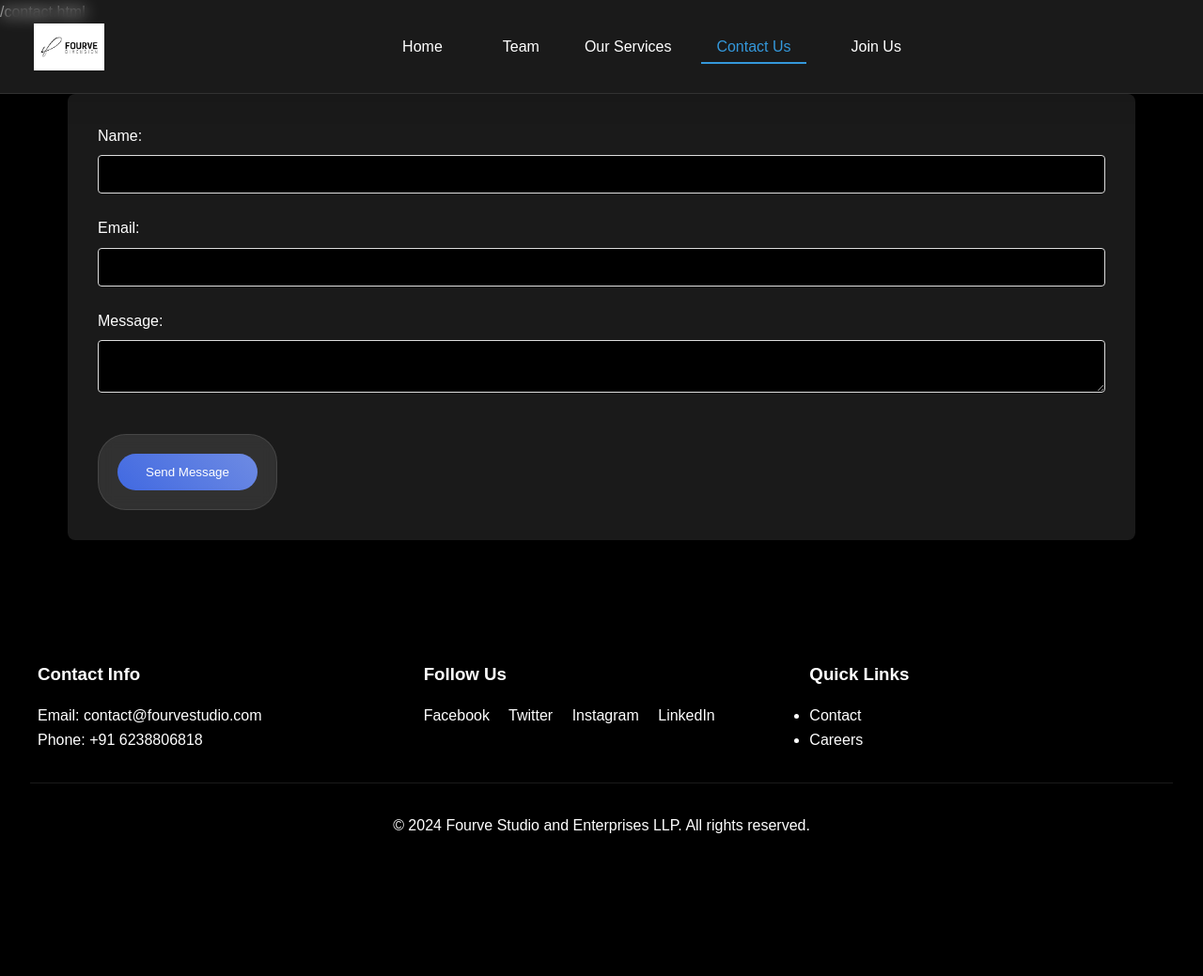
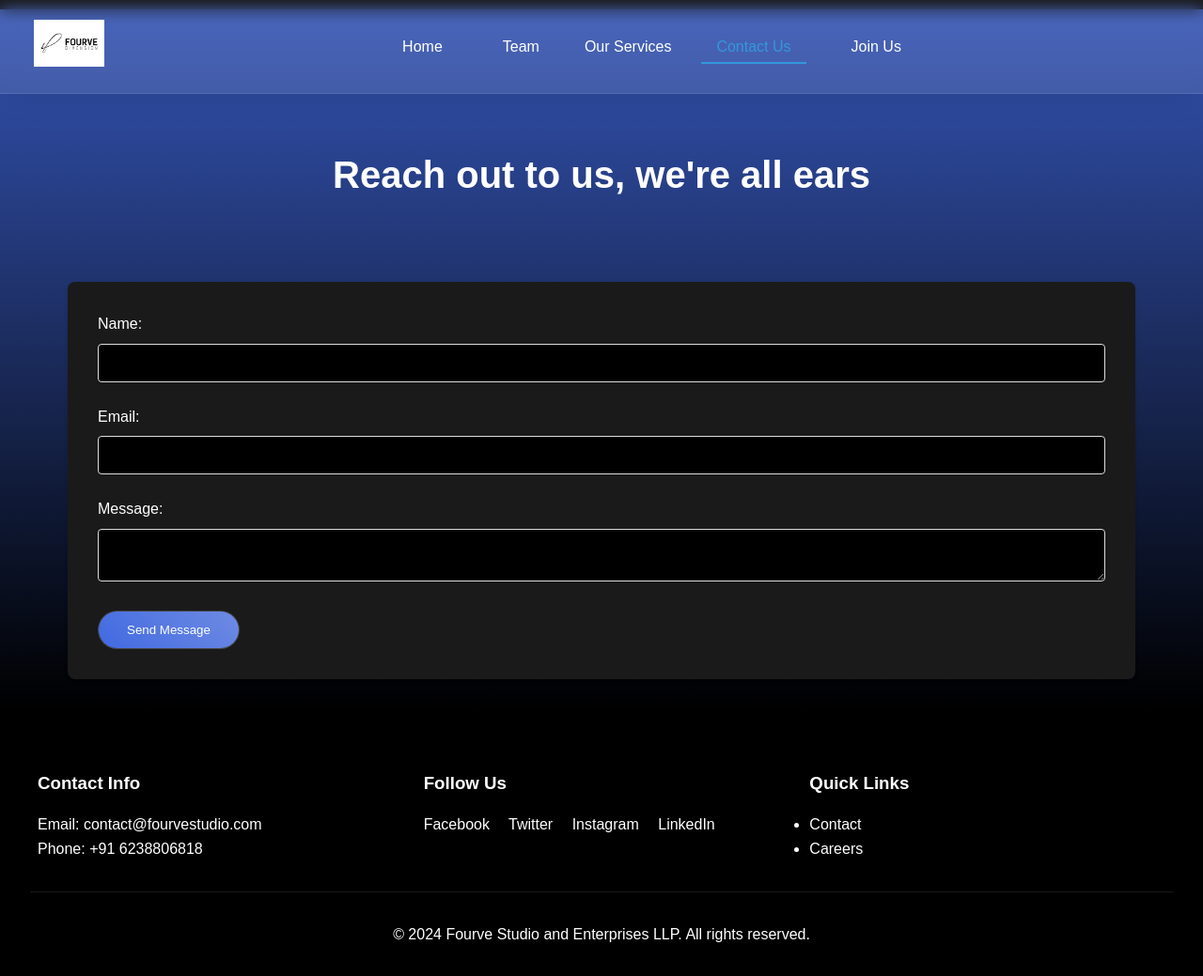
Before and after one commit to abinroy04/Fourve, a Flask app: page /contact in a window 1280 px wide. Shown: the whole page at 94% size. Before the commit the page ends 887 px from the top, so only its background shows below. Run offline with Flask 3, Linux system fonts and the light colour scheme.

Commit message:
Update contact.html
Flash messages changed

```diff
--- a/templates/contact.html
+++ b/templates/contact.html
@@ -1,24 +1,39 @@
-/contact.html
+
 {% extends "base.html" %}
 
 {% block title %}Fourve Studio - Contact Us{% endblock %}
 
 {% block extra_css %}
 <style>
-    .contact-section {
-        animation: fadeIn 1s ease-out;
+    main {
+        background: linear-gradient(rgba(65, 105, 225, 0.8), rgba(0, 0, 0, 0.9));
+        min-height: 100px;
+        margin: 0;
+        padding: 0;
+        width: 100%;
+        position: relative;
+        z-index: 0;
     }
 
-    .contact-form {
-        animation: fadeIn 1s ease-out 0.5s;
-        animation-fill-mode: both;
+    .contact-section {
+        position: relative;
+        z-index: 1;
+        margin-top: 10px;
+        padding: 2rem;
+    }
+
+    .contact-header {
+        text-align: center;
+        margin-top: 7rem;
+        margin-bottom: 2rem;
+        font-size: 2.5rem;
+        color: white;
+        animation: fadeIn 1s ease-out;
     }
 
     .button-container {
         background: rgba(255, 255, 255, 0.1);
-        padding: 20px;
         border-radius: 30px;
-        margin-top: 20px;
         display: inline-block;
         backdrop-filter: blur(8px);
         -webkit-backdrop-filter: blur(8px);
@@ -39,11 +54,47 @@
         transform: translateY(-2px);
         box-shadow: 0 5px 15px rgba(65, 105, 225, 0.3);
     }
+
+    .flash-container {
+        margin: 20px auto;
+        padding: 15px;
+        max-width: 600px;
+        text-align: center;
+    }
+
+    .flash-message {
+        padding: 1rem;
+        margin-bottom: 1rem;
+        border-radius: 8px;
+        animation: fadeIn 0.5s ease-out;
+    }
+
+    .flash-message.success {
+        background-color: rgba(46, 204, 113, 0.2);
+        color: #2ecc71;
+    }
+
+    .flash-message.error {
+        background-color:  linear-gradient(rgb(231, 76, 60, 0.2), rgba(0, 0, 0, 0.2));
+        color: #e74c3c;
+    }
 </style>
 {% endblock %}
 
 {% block content %}
 <section class="contact-section">
+    <h1 class="contact-header">Reach out to us, we're all ears</h1>
+    <div class="flash-container">
+        {% with messages = get_flashed_messages(with_categories=true) %}
+            {% if messages %}
+                {% for category, message in messages %}
+                    <div class="flash-message {{ category }}">
+                        {{ message }}
+                    </div>
+                {% endfor %}
+            {% endif %}
+        {% endwith %}
+    </div>
     <div class="contact-container">
         <form method="POST" action="{{ url_for('contact') }}" class="contact-form">
             <div class="form-group">
```
